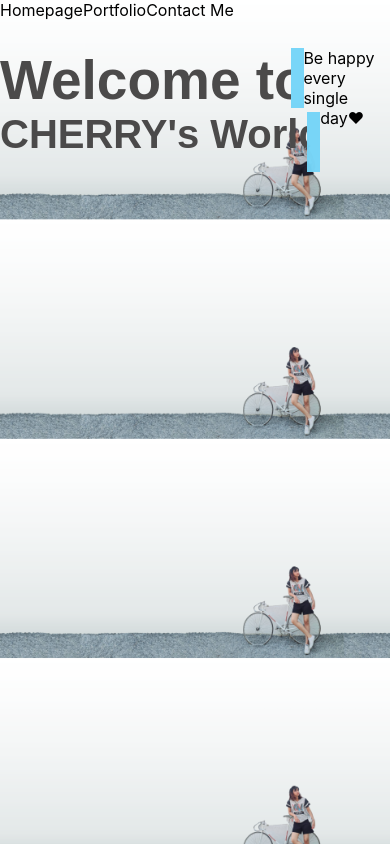
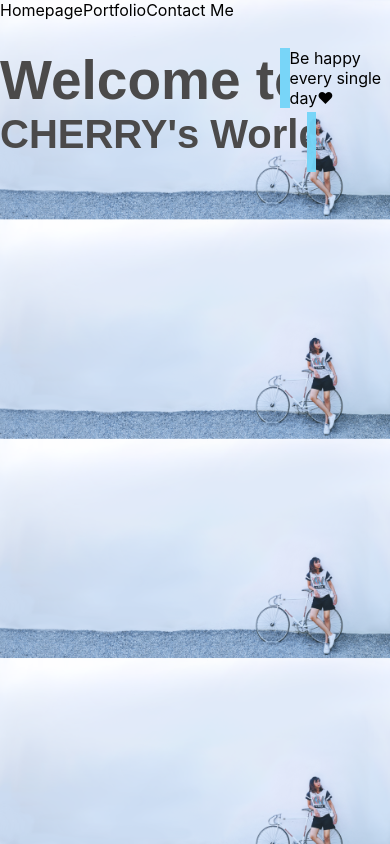
Before and after one commit to CrSherbet/me, a Next.js app: page /me/ in a window 390 px wide. Built offline with nearby package versions, Linux system fonts and the light colour scheme.

Commit message:
updated bg

```diff
--- a/styles/text-typing.css
+++ b/styles/text-typing.css
@@ -32,7 +32,7 @@
   font-size: 55px;
   overflow: hidden;
   white-space: nowrap;
-  animation: typing1 5s steps(22) 1s infinite alternate;
+  animation: typing1 4s steps(22) 1s infinite alternate;
 }
 
 #typing-mobile-2 {
@@ -44,7 +44,7 @@
   font-size: 40px;
   overflow: hidden;
   white-space: nowrap;
-  animation: typing2 5s steps(22) 1s infinite alternate;
+  animation: typing2 4s steps(22) 1s infinite alternate;
 }
 
 #crow {
@@ -61,7 +61,7 @@
     #crow {
         background: rgb(116, 213, 248);
         float: left;
-        width: 0.8rem;
+        width: 0.6rem;
         height: 60px;
         font-family: consolas;
         font-weight:bold;
@@ -83,7 +83,7 @@
     width: 0ch;
   }
   to {
-    width: 11ch;
+    width: 10.6ch;
   }
 }
 
```
Also changed, not shown: public/bg.png.
